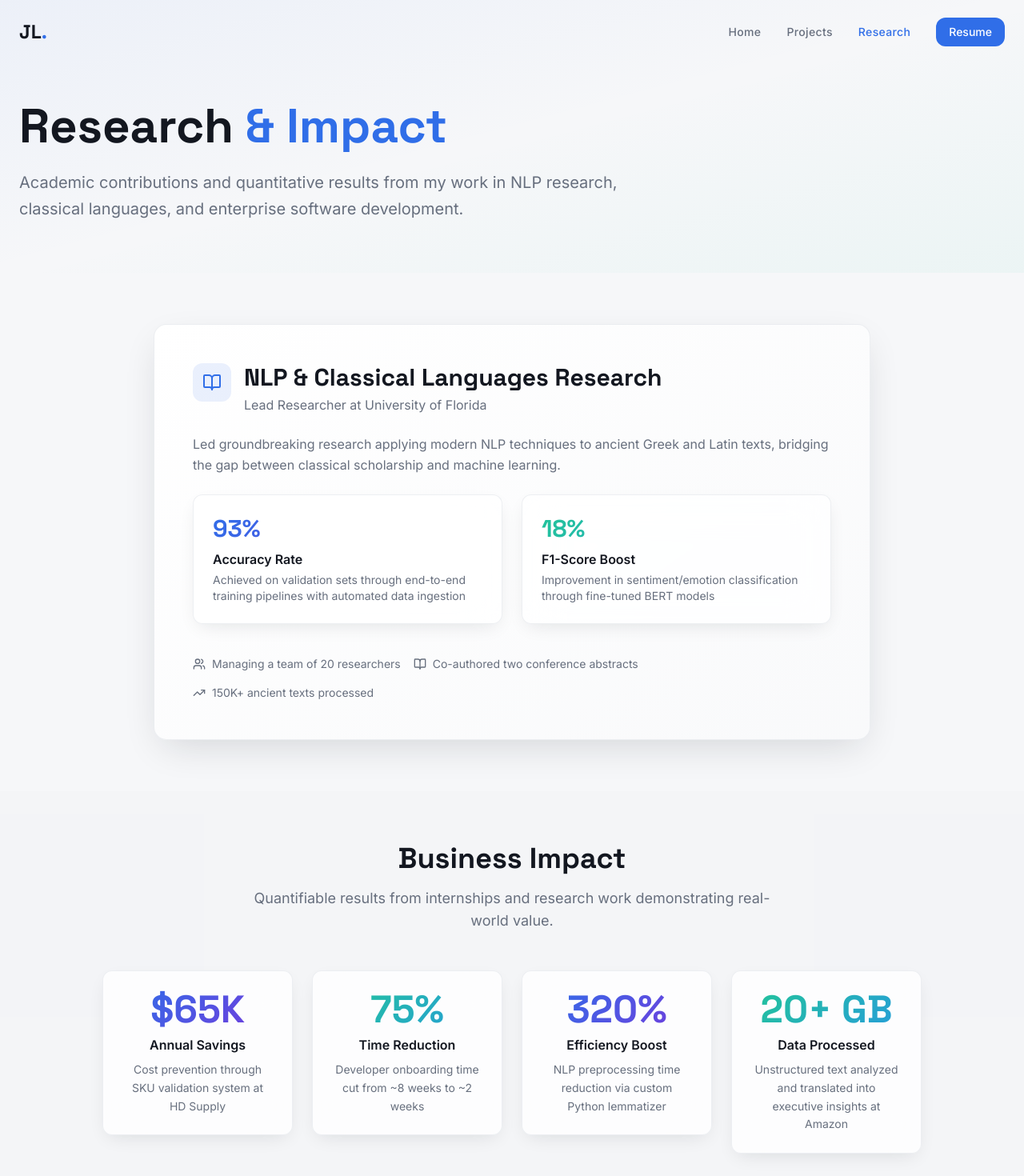
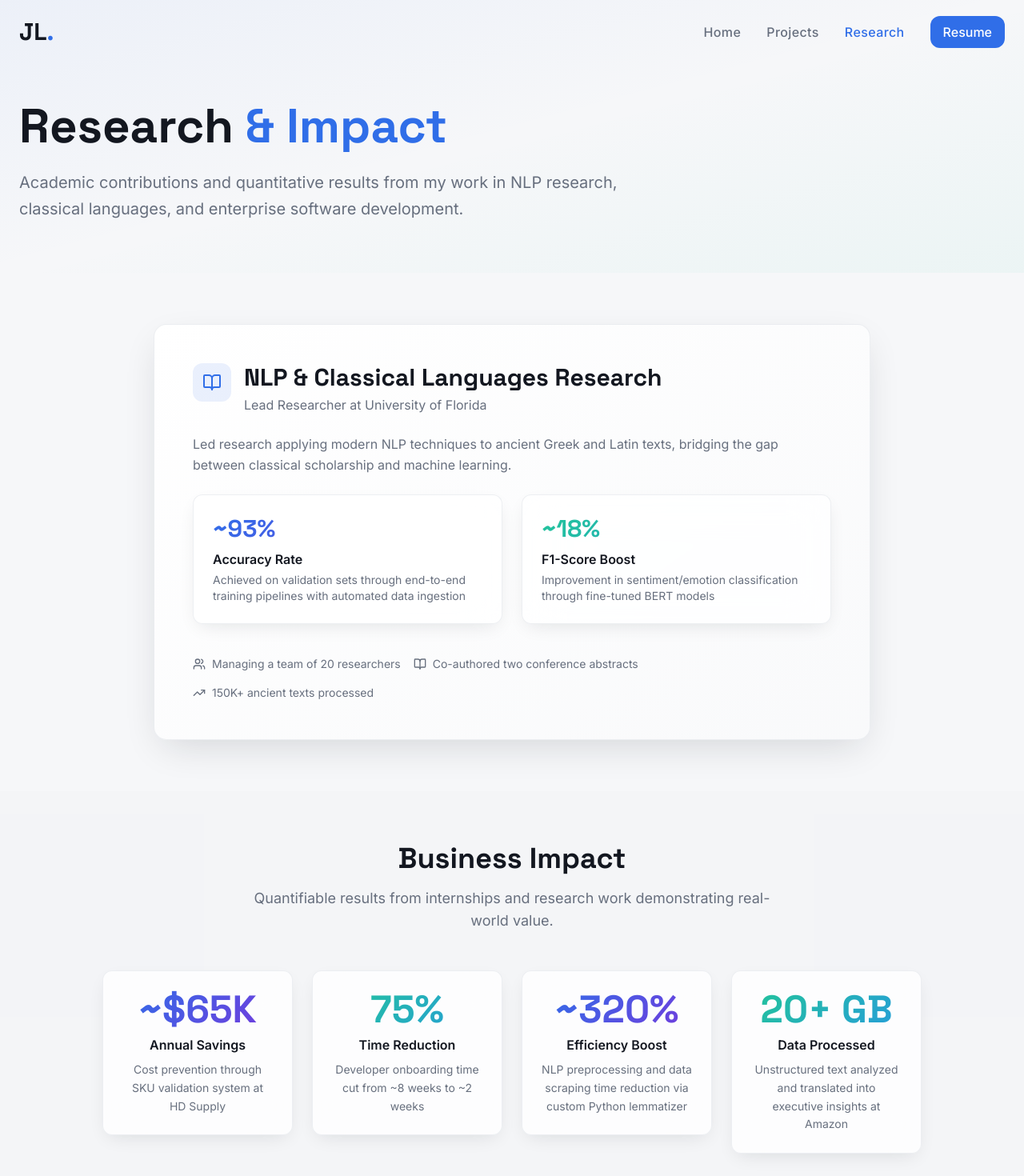
Before and after one commit to ShengLiuDev/ShengLiu-Portfolio, a React (Vite) app: page /ShengLiu-Portfolio/research in a window 1280 px wide. Shown: the top 1470 px of the page at 80% size. Built offline with nearby package versions, Linux system fonts and the light colour scheme; the HTML template or start-up script is replaced by a standard one.

Commit message:
reformatting and background image addition, resume preview added

```diff
--- a/src/components/Footer.tsx
+++ b/src/components/Footer.tsx
@@ -23,7 +23,7 @@ const Footer = () => {
               <Mail className="w-5 h-5" />
             </a>
             <a
-              href="https://linkedin.com"
+              href="https://linkedin.com/in/johnnyliuu/"
               target="_blank"
               rel="noopener noreferrer"
               className="p-3 rounded-full bg-muted hover:bg-primary hover:text-primary-foreground transition-colors"
@@ -32,7 +32,7 @@ const Footer = () => {
               <Linkedin className="w-5 h-5" />
             </a>
             <a
-              href="https://github.com"
+              href="https://github.com/ShengLiuDev/"
               target="_blank"
               rel="noopener noreferrer"
               className="p-3 rounded-full bg-muted hover:bg-primary hover:text-primary-foreground transition-colors"
@@ -45,7 +45,7 @@ const Footer = () => {
 
         <div className="mt-8 pt-8 border-t border-border text-center">
           <p className="text-sm text-muted-foreground">
-            © {new Date().getFullYear()} Johnny Liu. All rights reserved.
+            © {new Date().getFullYear()} Sheng Liu. All rights reserved.
           </p>
         </div>
       </div>
--- a/src/components/Navigation.tsx
+++ b/src/components/Navigation.tsx
@@ -12,6 +12,7 @@ const Navigation = () => {
   const [isScrolled, setIsScrolled] = useState(false);
   const [isMobileMenuOpen, setIsMobileMenuOpen] = useState(false);
   const location = useLocation();
+  const resumePath = `${import.meta.env.BASE_URL}Johnny-Liu-Resume.pdf`;
 
   useEffect(() => {
     const handleScroll = () => {
@@ -33,7 +34,7 @@ const Navigation = () => {
         <div className="flex items-center justify-between h-16 md:h-20">
           <Link
             to="/"
-            className="font-display font-bold text-xl md:text-2xl text-foreground hover:text-primary transition-colors"
+            className="font-display font-bold text-2xl md:text-3xl text-foreground hover:text-primary transition-colors"
           >
             JL<span className="text-primary">.</span>
           </Link>
@@ -44,7 +45,7 @@ const Navigation = () => {
               <Link
                 key={item.path}
                 to={item.path}
-                className={`font-medium text-sm tracking-wide transition-colors hover:text-primary ${
+                className={`font-medium text-base tracking-wide transition-colors hover:text-primary ${
                   location.pathname === item.path
                     ? "text-primary"
                     : "text-muted-foreground"
@@ -54,10 +55,10 @@ const Navigation = () => {
               </Link>
             ))}
             <a
-              href="/Johnny-Liu-Resume.pdf"
+              href={resumePath}
               target="_blank"
               rel="noopener noreferrer"
-              className="px-4 py-2 bg-primary text-primary-foreground rounded-lg font-medium text-sm hover:bg-primary/90 transition-colors"
+              className="px-4 py-2 bg-primary text-primary-foreground rounded-lg font-medium text-base hover:bg-primary/90 transition-colors"
             >
               Resume
             </a>
@@ -91,7 +92,7 @@ const Navigation = () => {
                 </Link>
               ))}
               <a
-                href="/Johnny-Liu-Resume.pdf"
+                href={resumePath}
                 target="_blank"
                 rel="noopener noreferrer"
                 className="px-4 py-3 bg-primary text-primary-foreground rounded-lg font-medium text-center"
--- a/src/index.css
+++ b/src/index.css
@@ -160,8 +160,24 @@
     animation: pulse 4s cubic-bezier(0.4, 0, 0.6, 1) infinite;
   }
 
+  .animate-bounce-in {
+    animation: bounce-in 1.2s ease-out forwards;
+    animation-delay: 600ms;
+  }
+
   @keyframes float {
     0%, 100% { transform: translateY(0px); }
     50% { transform: translateY(-10px); }
   }
+
+  @keyframes bounce-in {
+    0% { transform: translateY(0); }
+    10% { transform: translateY(-25px); }
+    20% { transform: translateY(0); }
+    35% { transform: translateY(-20px); }
+    50% { transform: translateY(0); }
+    65% { transform: translateY(-10px); }
+    80% { transform: translateY(0); }
+    100% { transform: translateY(0); }
+  }
 }
--- a/src/pages/Index.tsx
+++ b/src/pages/Index.tsx
@@ -7,12 +7,21 @@ import { ArrowDown, MapPin } from "lucide-react";
 import { Link } from "react-router-dom";
 
 const Index = () => {
+  const bgImagePath = `${import.meta.env.BASE_URL}malachowsky_3.jpg`;
+
   return (
     <div className="min-h-screen bg-background">
       <Navigation />
 
       {/* Hero Section */}
       <section className="min-h-screen flex items-center justify-center relative overflow-hidden pt-20">
+        {/* Background image */}
+        <div
+          className="absolute inset-0 bg-cover bg-center bg-no-repeat opacity-9"
+          style={{ backgroundImage: `url(${bgImagePath})` }}
+        />
+        {/* Dark overlay for better text contrast */}
+        <div className="absolute inset-0 bg-background/60" />
         {/* Background gradient */}
         <div className="absolute inset-0 bg-gradient-to-br from-primary/5 via-transparent to-accent/5" />
         <div className="absolute top-1/4 -left-32 w-96 h-96 bg-primary/10 rounded-full blur-3xl animate-pulse-slow" />
@@ -29,14 +38,14 @@ const Index = () => {
               className="font-display font-bold text-5xl md:text-7xl lg:text-8xl text-foreground mb-6 animate-fade-in"
               style={{ animationDelay: "100ms" }}
             >
-              Johnny Liu<span className="text-primary">.</span>
+              Johnny Liu<span className="text-primary inline-block animate-bounce-in">.</span>
             </h1>
 
             <p
               className="text-xl md:text-2xl text-muted-foreground mb-8 animate-fade-in"
               style={{ animationDelay: "200ms" }}
             >
-              Master of Science in Computer Science Candidate at{" "}
+              M.S in Computer Science Candidate at{" "}
               <span className="text-foreground font-semibold">Georgia Tech</span>
             </p>
 
@@ -45,7 +54,8 @@ const Index = () => {
               style={{ animationDelay: "300ms" }}
             >
               Full-stack engineer and NLP researcher with experience building data pipelines at{" "}
-              <span className="text-primary font-medium">Amazon</span> and enterprise systems at{" "}
+              <span className="text-primary font-medium">Amazon</span>, the
+              <span className="text-primary font-medium"> University of Florida</span>, and enterprise systems at{" "}
               <span className="text-primary font-medium">HD Supply</span>. Passionate about
               transforming complex data into actionable insights.
             </p>
@@ -84,8 +94,7 @@ const Index = () => {
               Career Timeline
             </h2>
             <p className="text-muted-foreground text-lg max-w-2xl mx-auto">
-              From University of Florida to Georgia Tech—a journey through academia, research, and
-              industry.
+              From University of Florida to Georgia Tech
             </p>
           </div>
 
--- a/src/pages/Projects.tsx
+++ b/src/pages/Projects.tsx
@@ -45,7 +45,7 @@ const Projects = () => {
               Project<span className="text-accent"> Deep-Dive</span>
             </h1>
             <p className="text-xl text-muted-foreground leading-relaxed">
-              From "what I've done" to "how I built it"—exploring the technical decisions,
+              From "what I've done" to "how I built it" and exploring the technical decisions,
               architecture, and lessons learned from my key projects.
             </p>
           </div>
--- a/src/pages/Research.tsx
+++ b/src/pages/Research.tsx
@@ -5,7 +5,7 @@ import { BookOpen, TrendingUp, Users } from "lucide-react";
 
 const impactMetrics = [
   {
-    value: "$65K",
+    value: "~$65K",
     label: "Annual Savings",
     description: "Cost prevention through SKU validation system at HD Supply",
     accentColor: "primary" as const,
@@ -17,9 +17,9 @@ const impactMetrics = [
     accentColor: "accent" as const,
   },
   {
-    value: "320%",
+    value: "~320%",
     label: "Efficiency Boost",
-    description: "NLP preprocessing time reduction via custom Python lemmatizer",
+    description: "NLP preprocessing and data scraping time reduction via custom Python lemmatizer",
     accentColor: "primary" as const,
   },
   {
@@ -72,13 +72,13 @@ const Research = () => {
 
               <div className="space-y-6">
                 <p className="text-muted-foreground leading-relaxed">
-                  Led groundbreaking research applying modern NLP techniques to ancient Greek and
+                  Led research applying modern NLP techniques to ancient Greek and
                   Latin texts, bridging the gap between classical scholarship and machine learning.
                 </p>
 
                 <div className="grid md:grid-cols-2 gap-6">
                   <div className="card-glass rounded-xl p-6">
-                    <div className="text-3xl font-display font-bold text-gradient mb-2">93%</div>
+                    <div className="text-3xl font-display font-bold text-gradient mb-2">~93%</div>
                     <div className="font-semibold text-foreground mb-1">Accuracy Rate</div>
                     <p className="text-sm text-muted-foreground">
                       Achieved on validation sets through end-to-end training pipelines with
@@ -88,7 +88,7 @@ const Research = () => {
 
                   <div className="card-glass rounded-xl p-6">
                     <div className="text-3xl font-display font-bold text-gradient-accent mb-2">
-                      18%
+                      ~18%
                     </div>
                     <div className="font-semibold text-foreground mb-1">F1-Score Boost</div>
                     <p className="text-sm text-muted-foreground">
```
Also changed, not shown: public/malachowsky_3.jpg (added).
